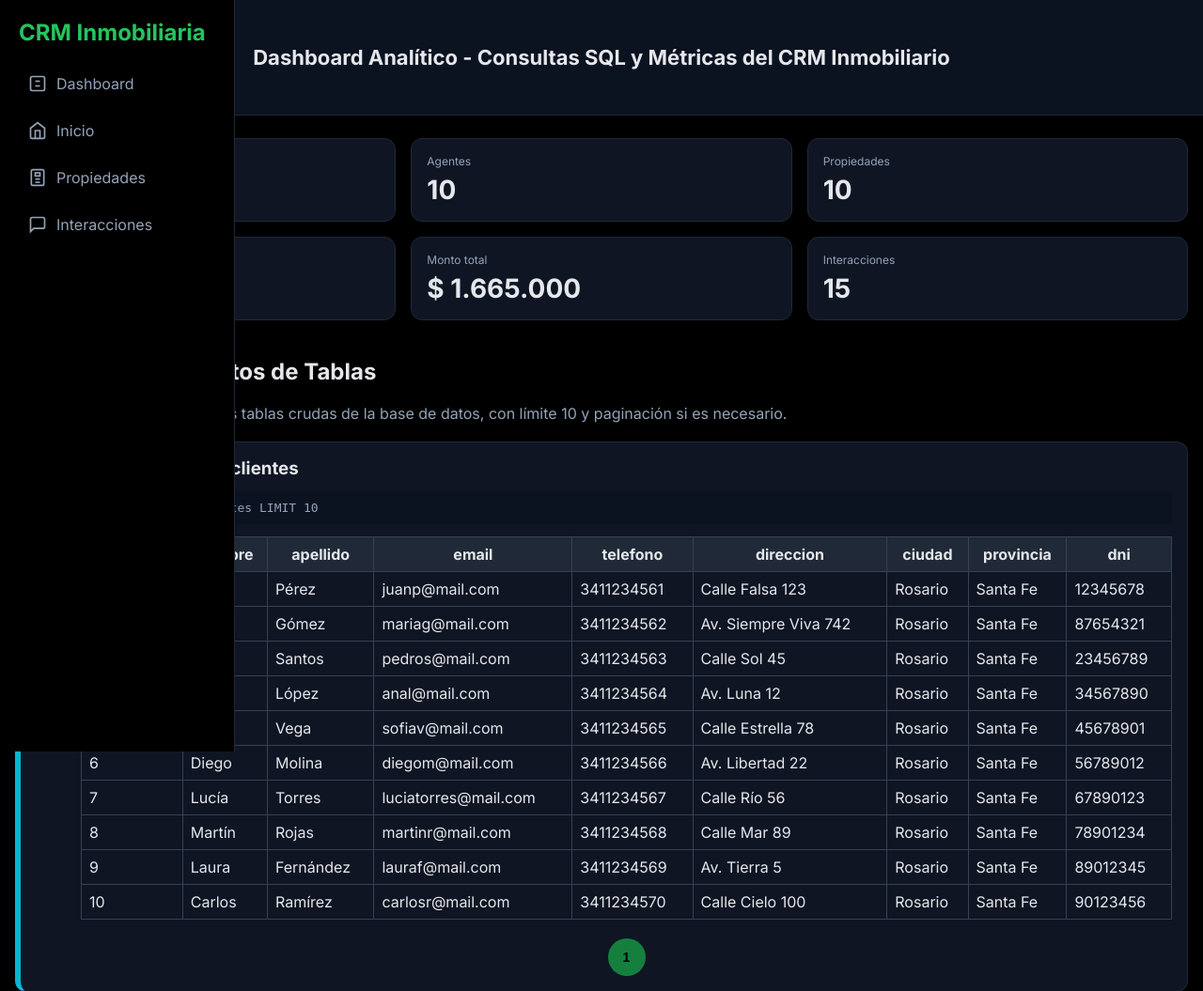
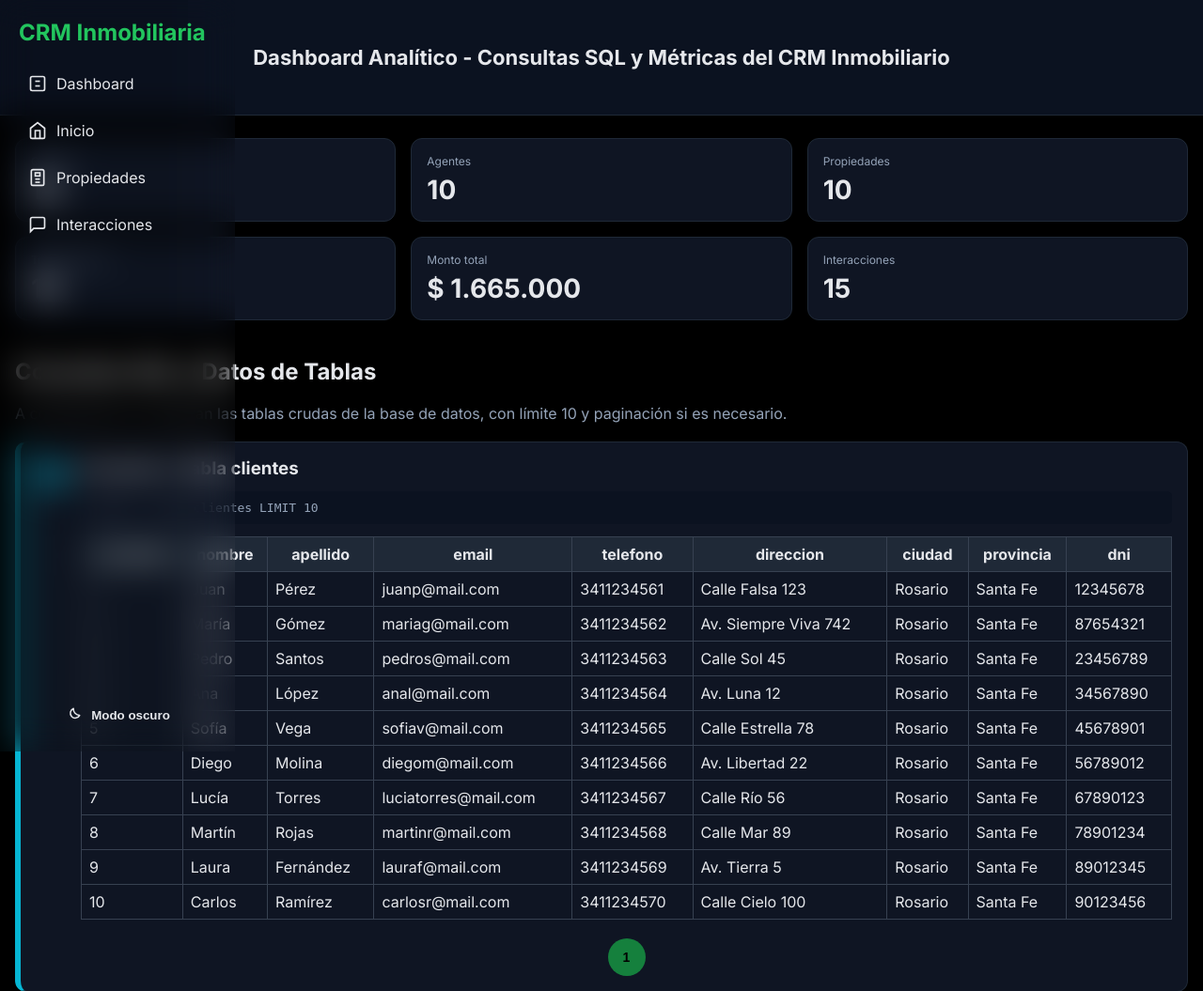
Before and after one commit to FelipeDiazAimar/CRM-Inmobiliaria, a PHP site: page /pages/inicio.php in a window 1280 px wide; the page is wider, and only the part inside the window is pictured. Shown: the top 1055 px of that part at 94% size. Run offline with PHP 8.4, Linux system fonts and the light colour scheme; data comes from the database, SQL or seed files in the repository.

Commit message:
Update sidebar

```diff
--- a/estilos/sidebar.css
+++ b/estilos/sidebar.css
@@ -0,0 +1,111 @@
+.sidebar {
+        position: fixed;
+        left: -250px;
+        top: 0;
+        width: 250px;
+        height: 100vh;
+        background: var(--sidebar-bg);
+        backdrop-filter: blur(18px);
+        color: var(--text);
+        padding: 20px;
+        box-sizing: border-box;
+        border-right: 1px solid var(--sidebar-border);
+        z-index: 1001;
+        transition: left 0.3s;
+        display: flex;
+        flex-direction: column;
+}
+
+.sidebar-header h2 {
+        margin: 0 0 20px;
+        font-size: 24px;
+        color: var(--accent);
+}
+
+.sidebar-nav {
+        display: flex;
+        flex-direction: column;
+        gap: 10px;
+        flex: 1;
+}
+
+.nav-link {
+        display: flex;
+        align-items: center;
+        gap: 10px;
+        color: var(--nav-link-color);
+        text-decoration: none;
+        padding: 10px;
+        border-radius: 8px;
+        transition: background 0.2s, color 0.2s;
+}
+
+.nav-link svg {
+        flex-shrink: 0;
+}
+
+.nav-link:hover {
+        background: var(--nav-link-hover-bg);
+        color: var(--accent);
+}
+
+.sidebar-footer {
+        margin-top: auto;
+        padding-top: 16px;
+        border-top: 1px solid var(--sidebar-border);
+}
+
+.theme-toggle {
+        width: 100%;
+        display: flex;
+        align-items: center;
+        justify-content: center;
+        gap: 10px;
+        padding: 10px 12px;
+        border-radius: 10px;
+        border: 1px solid var(--surface-border);
+        background: transparent;
+        color: inherit;
+        font-weight: 600;
+        cursor: pointer;
+        transition: background 0.2s, transform 0.2s;
+        backdrop-filter: blur(12px);
+}
+
+.theme-toggle:hover {
+        background: var(--nav-link-hover-bg);
+        transform: translateY(-1px);
+}
+
+.theme-toggle__icon {
+        display: inline-flex;
+}
+
+.theme-toggle__icon--sun,
+.theme-toggle__icon--moon {
+        width: 18px;
+        height: 18px;
+}
+
+.theme-toggle[data-theme="dark"] .theme-toggle__icon--moon {
+        display: none;
+}
+
+.theme-toggle[data-theme="light"] .theme-toggle__icon--sun {
+        display: none;
+}
+
+.sidebar-trigger {
+        position: fixed;
+        left: 0;
+        top: 0;
+        width: 200px;
+        height: 100vh;
+        z-index: 1000;
+        background: rgba(0, 0, 0, 0.1);
+}
+
+.sidebar-trigger:hover + .sidebar,
+.sidebar:hover {
+        left: 0;
+}
--- a/pages/sidebar.php
+++ b/pages/sidebar.php
@@ -1,3 +1,5 @@
+<link rel="stylesheet" href="../estilos/sidebar.css">
+<link rel="stylesheet" href="../estilos/sidebar.css">
 <div class="sidebar-trigger"></div>
 <div class="sidebar">
     <div class="sidebar-header">
@@ -35,4 +37,61 @@
             Interacciones
         </a>
     </nav>
+    <div class="sidebar-footer">
+        <button type="button" id="theme-toggle" class="theme-toggle" data-theme="dark">
+            <span class="theme-toggle__icon theme-toggle__icon--sun" aria-hidden="true">
+                <svg width="18" height="18" viewBox="0 0 24 24" fill="none" stroke="currentColor" stroke-width="2" stroke-linecap="round" stroke-linejoin="round">
+                    <circle cx="12" cy="12" r="4" />
+                    <line x1="12" y1="2" x2="12" y2="4" />
+                    <line x1="12" y1="20" x2="12" y2="22" />
+                    <line x1="4.93" y1="4.93" x2="6.34" y2="6.34" />
+                    <line x1="17.66" y1="17.66" x2="19.07" y2="19.07" />
+                    <line x1="2" y1="12" x2="4" y2="12" />
+                    <line x1="20" y1="12" x2="22" y2="12" />
+                    <line x1="4.93" y1="19.07" x2="6.34" y2="17.66" />
+                    <line x1="17.66" y1="6.34" x2="19.07" y2="4.93" />
+                </svg>
+            </span>
+            <span class="theme-toggle__icon theme-toggle__icon--moon" aria-hidden="true">
+                <svg width="18" height="18" viewBox="0 0 24 24" fill="none" stroke="currentColor" stroke-width="2" stroke-linecap="round" stroke-linejoin="round">
+                    <path d="M21 12.79A9 9 0 0 1 12.21 3 7 7 0 1 0 21 12.79z" />
+                </svg>
+            </span>
+            <span class="theme-toggle__label">Modo claro</span>
+        </button>
+    </div>
 </div>
+<script>
+(function(){
+    const storageKey = 'crm-dashboard-theme';
+    const body = document.body;
+    const toggle = document.getElementById('theme-toggle');
+    if (!toggle || !body) return;
+    const label = toggle.querySelector('.theme-toggle__label');
+
+    const setTheme = (mode) => {
+        if (mode === 'light') {
+            body.classList.add('theme-light');
+            toggle.dataset.theme = 'light';
+            if (label) label.textContent = 'Modo oscuro';
+        } else {
+            body.classList.remove('theme-light');
+            toggle.dataset.theme = 'dark';
+            if (label) label.textContent = 'Modo claro';
+        }
+        try { localStorage.setItem(storageKey, mode); } catch (err) {}
+    };
+
+    const stored = (() => {
+        try { return localStorage.getItem(storageKey); } catch (err) { return null; }
+    })();
+    const prefersLight = window.matchMedia && window.matchMedia('(prefers-color-scheme: light)').matches;
+    const initial = stored === 'light' || (!stored && prefersLight) ? 'light' : 'dark';
+    setTheme(initial);
+
+    toggle.addEventListener('click', () => {
+        const next = body.classList.contains('theme-light') ? 'dark' : 'light';
+        setTheme(next);
+    });
+})();
+</script>
```
Also changed, not shown: estilos/index.css (+165 -24 lines).
